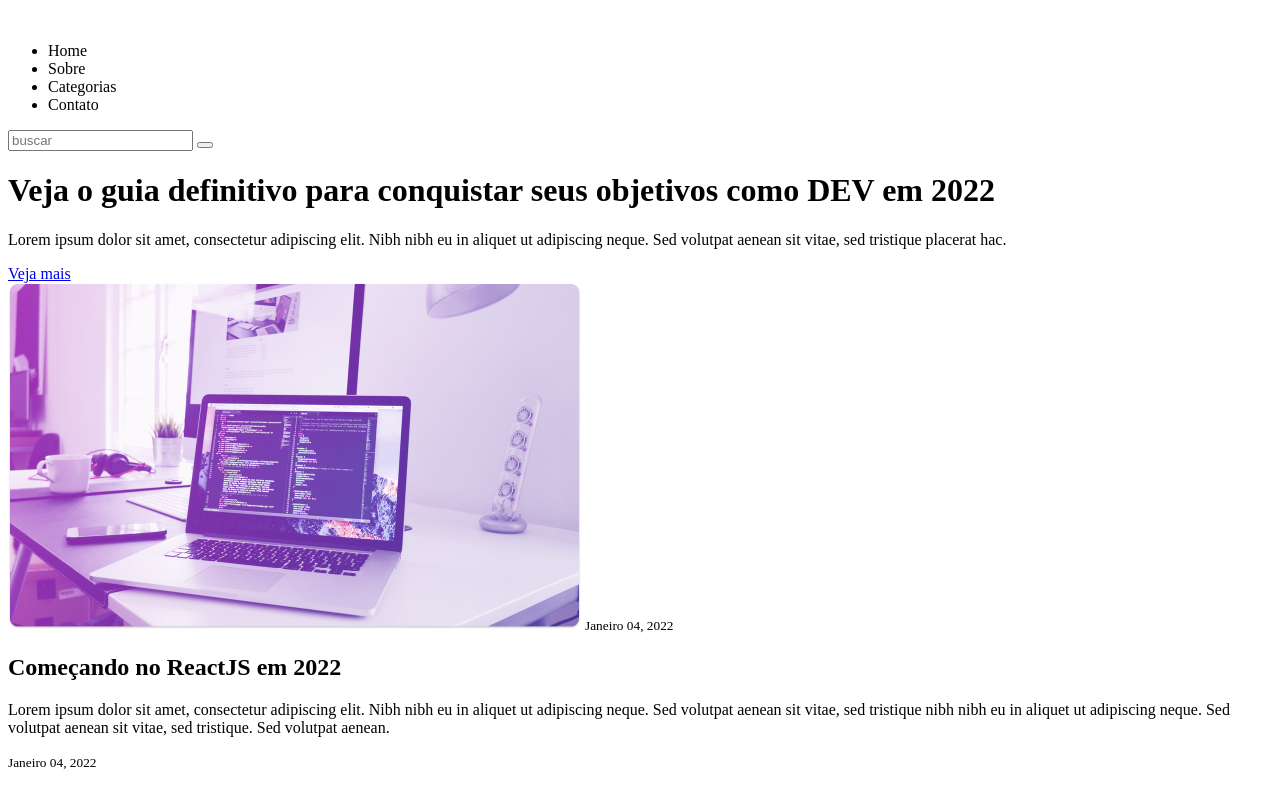
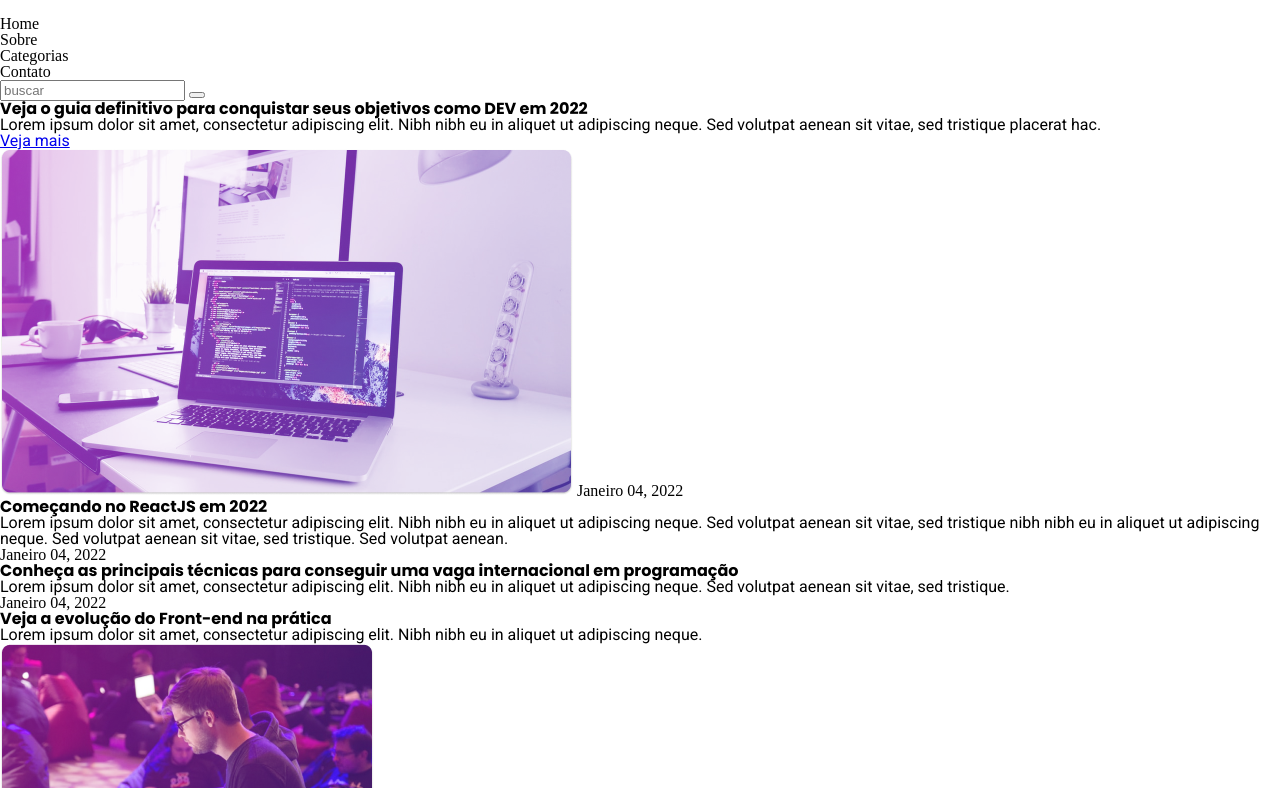
Before and after one commit to uitalorss/desafio-rocketblog, a plain HTML site: page index.html in a window 1280 px wide. Shown: the top 788 px of the page. Drawn offline with Linux system fonts and the light colour scheme.

Commit message:
estilização inicial

```diff
--- /dev/null
+++ b/assets/css/_reset.scss
@@ -0,0 +1,48 @@
+/* http://meyerweb.com/eric/tools/css/reset/
+   v2.0 | 20110126
+   License: none (public domain)
+*/
+
+html, body, div, span, applet, object, iframe,
+h1, h2, h3, h4, h5, h6, p, blockquote, pre,
+a, abbr, acronym, address, big, cite, code,
+del, dfn, em, img, ins, kbd, q, s, samp,
+small, strike, strong, sub, sup, tt, var,
+b, u, i, center,
+dl, dt, dd, ol, ul, li,
+fieldset, form, label, legend,
+table, caption, tbody, tfoot, thead, tr, th, td,
+article, aside, canvas, details, embed,
+figure, figcaption, footer, header, hgroup,
+menu, nav, output, ruby, section, summary,
+time, mark, audio, video {
+	margin: 0;
+	padding: 0;
+	border: 0;
+	font-size: 100%;
+	font: inherit;
+	vertical-align: baseline;
+}
+/* HTML5 display-role reset for older browsers */
+article, aside, details, figcaption, figure,
+footer, header, hgroup, menu, nav, section {
+	display: block;
+}
+body {
+	line-height: 1;
+}
+ol, ul {
+	list-style: none;
+}
+blockquote, q {
+	quotes: none;
+}
+blockquote:before, blockquote:after,
+q:before, q:after {
+	content: '';
+	content: none;
+}
+table {
+	border-collapse: collapse;
+	border-spacing: 0;
+}
--- /dev/null
+++ b/assets/css/main.scss
@@ -0,0 +1,37 @@
+// Variáveis
+$bg-main: #290742;
+$bg-content: #FBF6FF;
+$green-destak: #4FFF4B;
+$title-news: #290742;
+$title-main: #9E6DC2;
+
+@import 'reset';
+@import 'intro';
+@import 'news';
+
+body{
+  background: var($bg-content);
+  -webkit-font-smoothing: antialiased;
+
+  @media (max-width: 1080px){
+    font-size: 93.75%;
+  }
+
+  @media (max-width: 720px){
+    font-size: 87.5%;
+  }
+}
+
+p, a{
+  font-family: 'Roboto', sans-serif;
+}
+
+h1, h2{
+  font-family: 'Poppins', sans-serif;
+  font-weight: 700;
+}
+
+.container{
+  max-width: 1280px;
+  margin: 0 auto;
+}
--- a/index.html
+++ b/index.html
@@ -5,11 +5,16 @@
   <meta charset="UTF-8">
   <meta http-equiv="X-UA-Compatible" content="IE=edge">
   <meta name="viewport" content="width=device-width, initial-scale=1.0">
+  <link rel="preconnect" href="https://fonts.gstatic.com" crossorigin>
+  <link rel="preconnect" href="https://fonts.googleapis.com">
+  <link href="https://fonts.googleapis.com/css2?family=Poppins:wght@400;600;700&family=Roboto:wght@400;700&display=swap" rel="stylesheet">
+  <link rel="stylesheet" href="assets/css/main.css">
   <title>The Blog - Tudo sobre notícias</title>
 </head>
 
 <body>
   <header>
+    <div class="container">
       <img src="assets/img/logo.svg" alt="">
       <nav>
         <ul>
@@ -23,6 +28,7 @@
         <input type="text" placeholder="buscar">
         <button></button>
       </form>
+    </div>
   </header>
   <main>
     <h1>Veja o guia definitivo para conquistar seus objetivos como DEV em 2022</h1>
```
Also changed, not shown: assets/css/_intro.scss (added), assets/css/_news.scss (added), assets/css/main.css (added), 1 other file. Lines whose indentation alone changed are shown as unchanged.
